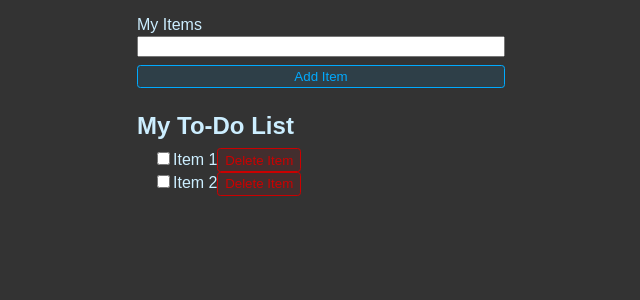
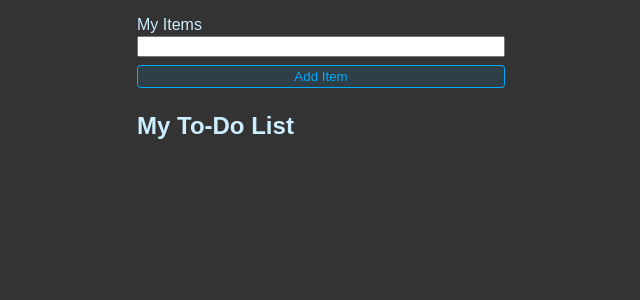
Before and after one commit to LRSORRENTI/WebDevSimplifiedReact, a React (Vite) app in the folder myReactApp/: page / in a window 1280 px wide. Shown: the top 300 px of the page, without its empty margins (319-959 px from the left). Built offline with nearby package versions, Linux system fonts and the light colour scheme.

Commit message:
added some of the to-do logic, we're using map to map the items and render our jsx with the extracted to-do item

```diff
--- a/myReactApp/src/App.jsx
+++ b/myReactApp/src/App.jsx
@@ -32,20 +32,18 @@ console.log(todoItems)
   </form>
   <h1 className="h1">My To-Do List</h1>
   <ul className="list-items">
-    <li>
+{todoItems.map((todo) => {
+    return (
+        <li>
       <label>
-        <input type="checkbox" />
-        Item 1
+        <input type="checkbox" checked={todo.completed} />
+        {todo.title}
       </label>
       <button className="btn btn-danger">Delete Item</button>
     </li>
-    <li>
-      <label>
-        <input type="checkbox" />
-        Item 2
-      </label>
-      <button className="btn btn-danger">Delete Item</button>
-    </li>
+    )
+  })}
+
   </ul>
   </>
   )
```
Also changed, not shown: 1 other file (tests, documents, lock files or other folders).
